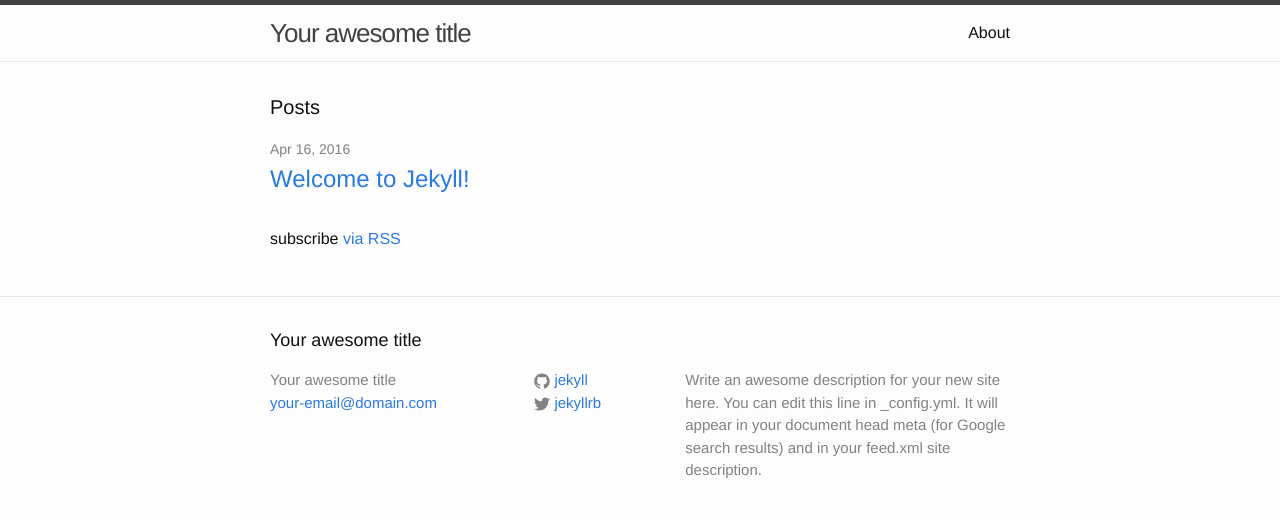
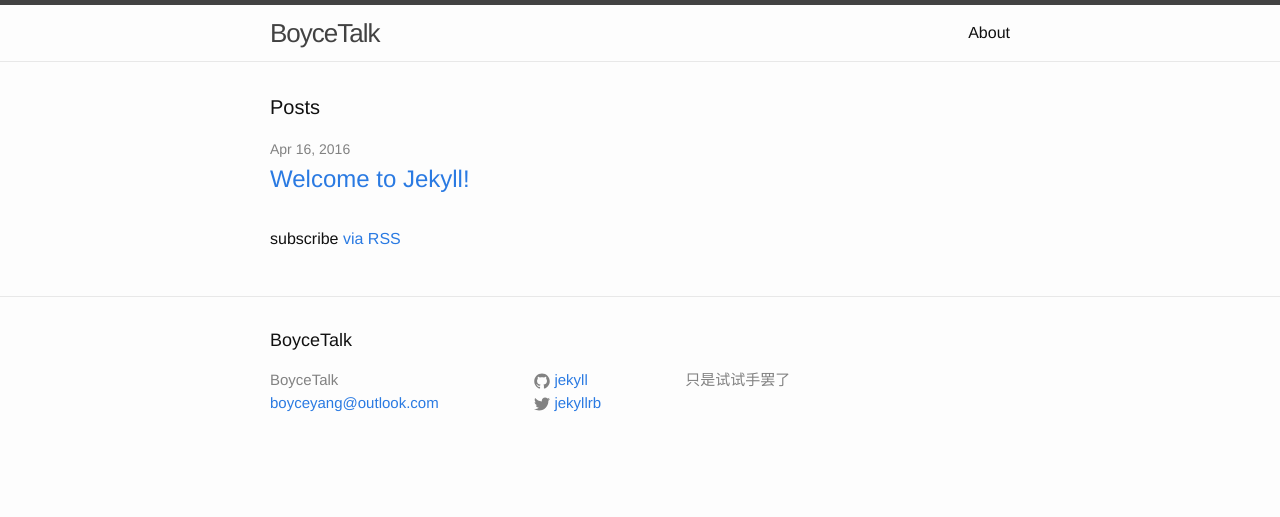
Before and after one commit to boyce1989/boyce1989.github.io, a Jekyll site: the page built from index.html, in a window 1280 px wide. Shown: the top 517 px of the page. Built offline with Jekyll 4.4.1, drawn with Linux system fonts in a browser that asks for light colours.

Commit message:
Update _config.yml

```diff
--- a/_config.yml
+++ b/_config.yml
@@ -6,14 +6,12 @@
 # 'jekyll serve'. If you change this file, please restart the server process.
 
 # Site settings
-title: Your awesome title
-email: your-email@domain.com
+title: BoyceTalk
+email: boyceyang@outlook.com
 description: > # this means to ignore newlines until "baseurl:"
-  Write an awesome description for your new site here. You can edit this
-  line in _config.yml. It will appear in your document head meta (for
-  Google search results) and in your feed.xml site description.
+  只是试试手罢了
 baseurl: "" # the subpath of your site, e.g. /blog
-url: "http://yourdomain.com" # the base hostname & protocol for your site
+url: "http://www.boycetalk.com" # the base hostname & protocol for your site
 twitter_username: jekyllrb
 github_username:  jekyll
 
```
